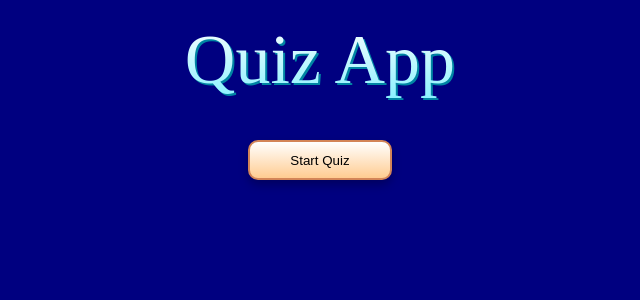
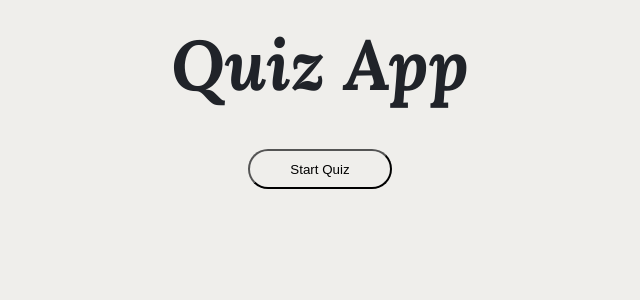
Before and after one commit to ahmedkhan/quiz-app-typescript, a React (Create React App) app: page / in a window 1280 px wide. Shown: the top 300 px of the page, without its empty margins (320-960 px from the left). Built offline with nearby package versions, Linux system fonts and the light colour scheme.

Commit message:
add styles

```diff
--- a/public/index.html
+++ b/public/index.html
@@ -15,6 +15,7 @@
       user's mobile device or desktop. See https://developers.google.com/web/fundamentals/web-app-manifest/
     -->
     <link rel="manifest" href="%PUBLIC_URL%/manifest.json" />
+
     <!--
       Notice the use of %PUBLIC_URL% in the tags above.
       It will be replaced with the URL of the `public` folder during the build.
@@ -24,6 +25,9 @@
       work correctly both with client-side routing and a non-root public URL.
       Learn how to configure a non-root public URL by running `npm run build`.
     -->
+    <style>
+    @import url('https://fonts.googleapis.com/css2?family=Lora:ital,wght@1,700&display=swap');
+   </style>
     <title>React App</title>
   </head>
   <body>
--- a/src/App.styles.ts
+++ b/src/App.styles.ts
@@ -1,11 +1,12 @@
 import styled, { createGlobalStyle } from 'styled-components';
+
 
 export const GlobalStyle = createGlobalStyle`
     html {
         height: 100%;
     }
     body {
-        background-color: navy;
+        background-color: #EFEEEB;
         margin: 0;
         padding: 0 20px;
         display flex;
@@ -22,32 +23,28 @@ export const Wrapper = styled.div`
   flex-direction: column;
   align-items: center;
   > p {
-    color: #fff;
+    color: #40434A;
   }
   .score {
-    color: #fff;
+    color: #40434A;
     font-size: 2rem;
     margin: 0;
   }
   h1 {
-    font-family: Fascinate Inline;
-    background-image: linear-gradient(180deg, #fff, #87f1ff);
+    font-family:'Lora', serif;
+    color : #202329;
     font-weight: 400;
     background-size: 100%;
-    background-clip: text;
-    -webkit-background-clip: text;
-    -webkit-text-fill-color: transparent;
-    -moz-background-clip: text;
-    -moz-text-fill-color: transparent;
-    filter: drop-shadow(2px 2px #0085a3);
+
     font-size: 70px;
     text-align: center;
     margin: 20px;
   }
-  .start, .next {
+  .next {
     cursor: pointer;
-    background: linear-gradient(180deg, #ffffff, #ffcc91);
-    border: 2px solid #d38558;
+    background-color: #EFEEEB;
+    color : #202329;
+    border: 2px solid #202329;
     box-shadow: 0px 5px 10px rgba(0, 0, 0, 0.25);
     border-radius: 10px;
     height: 40px;
@@ -56,5 +53,19 @@ export const Wrapper = styled.div`
   }
   .start {
     max-width: 200px;
+    cursor: pointer;
+    background-color: transparent;
+    border: 2px solid
+    border: 1px solid;
+    border-radius: 20px;
+    height: 40px;
+    margin: 20px 0;
+    padding: 0 40px;
+  }
+  .start:hover {
+	background-color: #009A9C;
+	-webkit-box-shadow: 5px 5px 15px 3px rgb(0, 154, 156);
+	-moz-box-shadow: 5px 5px 15px 3px rgb(0, 154, 156);
+	box-shadow: 5px 5px 15px 3px rgb(0, 154, 156);
   }
 `;
--- a/src/App.tsx
+++ b/src/App.tsx
@@ -5,6 +5,8 @@ import { GlobalStyle, Wrapper } from './App.styles';
 
 
 const TOTAL_QUESTIONS = 10;
+
+
 type AnswerObject = {
   question: string,
   answer: string,
@@ -20,18 +22,22 @@ function App() {
   const [score, setScore] = useState(0);
   const [gameOver, setGameOver] = useState(true);
 
-  console.log(questions)
+
 
   const startQuiz = async () => {
     setLoading(true);
     setGameOver(false);
-    const newQuestions = await fetchQuestions(TOTAL_QUESTIONS, Difficulty.EASY)
+    const newQuestions = await fetchQuestions(TOTAL_QUESTIONS, Difficulty.MEDIUM)
     setQuestions(newQuestions)
     setScore(0);
     setUserAnswers([]);
     setNumber(0);
     setLoading(false);
+
   };
+
+
+
 
   const nextQuestion = async () => {
     const nextQuestion = number + 1;
@@ -65,11 +71,14 @@ function App() {
 
   return (
     <>
-    <GlobalStyle/>
+      <GlobalStyle />
       <Wrapper>
         <h1>Quiz App</h1>
         {gameOver || userAnswers.length === TOTAL_QUESTIONS ? (
-        <button className="start" onClick={startQuiz}>Start Quiz</button>) : null}
+
+            <button className="start" onClick={startQuiz}>Start Quiz</button>
+
+        ) : null}
 
         {!gameOver ? (
           <p className="score">Score :{score}</p>) : null}
--- a/src/components/QuestionCard.styles.ts
+++ b/src/components/QuestionCard.styles.ts
@@ -2,7 +2,7 @@ import styled from 'styled-components';
 
 export const Wrapper = styled.div`
   max-width: 1100px;
-  background: #ebfeff;
+  background: #EFEEEB;
   border-radius: 10px;
   border: 2px solid #0085a3;
   padding: 20px;
@@ -27,6 +27,7 @@ export const ButtonWrapper = styled.div<ButtonWrapperProps>`
     cursor: pointer;
     user-select: none;
     font-size: 0.8rem;
+    font-family: 'Playfair Display', serif;
     width: 100%;
     height: 40px;
     margin: 5px 0;
```
Also changed, not shown: src/components/QuestionsCard.tsx (line endings or trailing spaces). Lines whose indentation alone changed are shown as unchanged.
